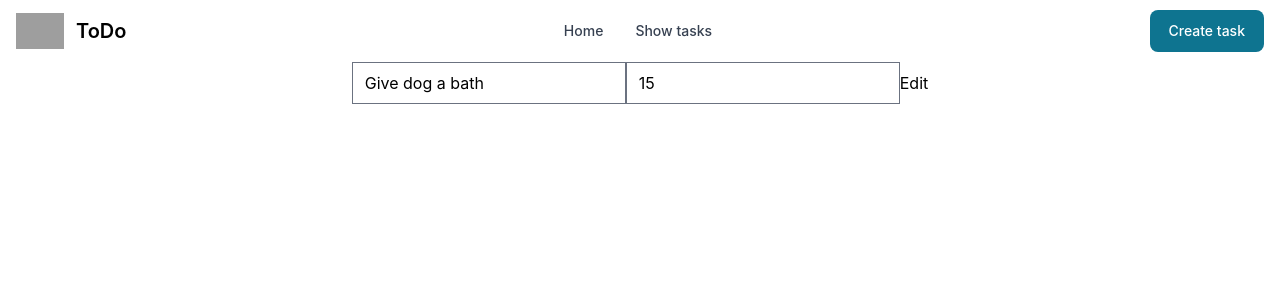
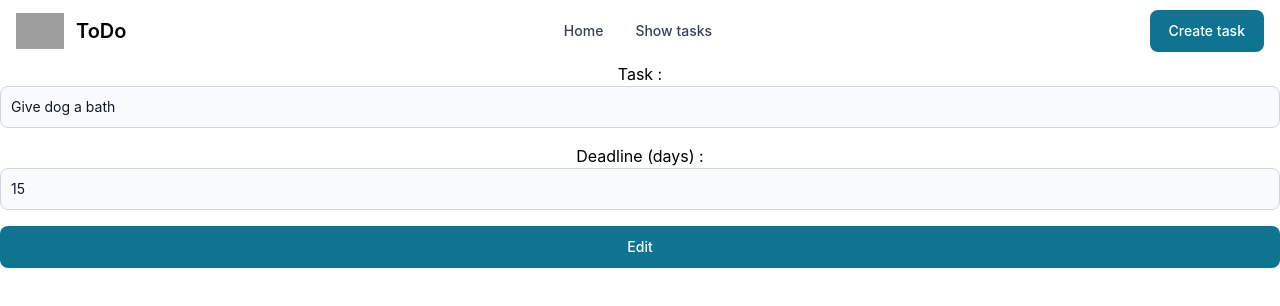
Before and after one commit to ddruart19/react, a React (Create React App) app: page /edit/1 in a window 1280 px wide. Shown: the top 306 px of the page. Built offline with nearby package versions, Linux system fonts and the light colour scheme; grey boxes are pictures that could not be loaded.

Commit message:
Edition form with formik + flowbite

```diff
--- a/src/Components/CreateTask.tsx
+++ b/src/Components/CreateTask.tsx
@@ -2,11 +2,11 @@ import { useContext } from "react";
 import { TodoListContext } from "../Routing/Main"
 import 'flowbite';
 import { Formik, Form, Field, FieldProps} from 'formik';
-import { Button, FileInput, TextInput } from "flowbite-react";
+import { Button, TextInput } from "flowbite-react";
 
 interface FormValues{
   taskName : string;
-  deadline: number;
+  deadline: string;
 }
 
 const InputText: React.FC<Text & FieldProps> = ({ field, form, ...props }) => {
@@ -35,13 +35,13 @@ const CreateTask = () => {
 
     const todo = useContext(TodoListContext);
 
-    const initialValues : FormValues = {taskName: "", deadline: 0};
+    const initialValues : FormValues = {taskName: "", deadline: ""};
 
     const addTask = (values : FormValues) => {
         const newTask = {
           id: todo.todoList.length + 1,
           taskName: values.taskName,
-          deadline: values.deadline,
+          deadline: Number(values.deadline),
           completed: false
         }
         todo.todoList.push(newTask);
@@ -74,7 +74,7 @@ const CreateTask = () => {
 
             <label>
               Deadline (days) :
-              <Field name="deadline" placeholder="Deadline (days)" component={InputNumber}/>
+              <Field name="deadline" type="number" min="0" placeholder="Deadline (days)" component={InputNumber}/>
             </label>
             <Button type="submit">Add</Button>
           </Form>
--- a/src/Components/EditTask.tsx
+++ b/src/Components/EditTask.tsx
@@ -1,9 +1,37 @@
 
+import { Button, TextInput } from "flowbite-react";
+import { Field, FieldProps, Form, Formik } from "formik";
 import { ChangeEvent, useContext, useState } from "react";
 import { useParams } from "react-router-dom";
 import { ITask } from "../Interfaces";
 import { TodoListContext } from "../Routing/Main";
 
+interface FormValues{
+    taskName : string;
+    deadline: number;
+  }
+
+const InputText: React.FC<Text & FieldProps> = ({ field, form, ...props }) => {
+    return (
+      <TextInput
+        {...field}
+        {...props}
+        onChange={form.handleChange}
+        onBlur={form.handleBlur}
+      />
+    );
+  }
+
+  const InputNumber: React.FC<Number & FieldProps> = ({ field, form, ...props }) => {
+    return (
+      <TextInput
+        {...field}
+        {...props}
+        onChange={form.handleChange}
+        onBlur={form.handleBlur}
+      />
+    );
+  }
 
 const EditTask = () => {
     const todo = useContext(TodoListContext);
@@ -16,26 +44,36 @@ const EditTask = () => {
     const [task, setTask] = useState<string>(todoEdit ? todoEdit.taskName : "");
     const [deadline, setDeadline] = useState<number>(todoEdit ? todoEdit.deadline : 0);
 
-    const handleChangeTask = (event:ChangeEvent<HTMLInputElement>) => {
-        setTask(event.target.value);
-    }
 
-    const handleChangeDeadline = (event: ChangeEvent<HTMLInputElement>) => {
-        setDeadline(Number(event.target.value));
-    }
-
-    const editTodo = () => {
-        todoEdit.taskName = task;
-        todoEdit.deadline = deadline;
-        todo.setTodoList(todo.todoList);
-    };
+    const initialValues : FormValues = {taskName: todoEdit.taskName, deadline: todoEdit.deadline};
 
     if(id){
         return(
             <>
-                <input type="text" name="task" value={task} onChange={handleChangeTask}/>
-                <input type="number" name="deadline" value={deadline} onChange={handleChangeDeadline}/>
-                <button onClick={editTodo}>Edit</button>
+                <Formik
+                initialValues={initialValues}
+                onSubmit={(values, actions) => {
+                console.log({ values, actions });
+                alert(JSON.stringify(values, null, 2));
+                actions.setSubmitting(false);
+                }}
+                >
+                <Form className="flex flex-col gap-4">
+                    <div>
+                    <label>
+                        Task :
+                        <Field name="taskName" placeholder="Your task" component={InputText}/>
+                    </label>
+                    </div>
+
+
+                    <label>
+                    Deadline (days) :
+                    <Field name="deadline" placeholder="Deadline (days)" component={InputNumber}/>
+                    </label>
+                    <Button type="submit">Edit</Button>
+                </Form>
+                </Formik>
             </>
         );
     }
```
